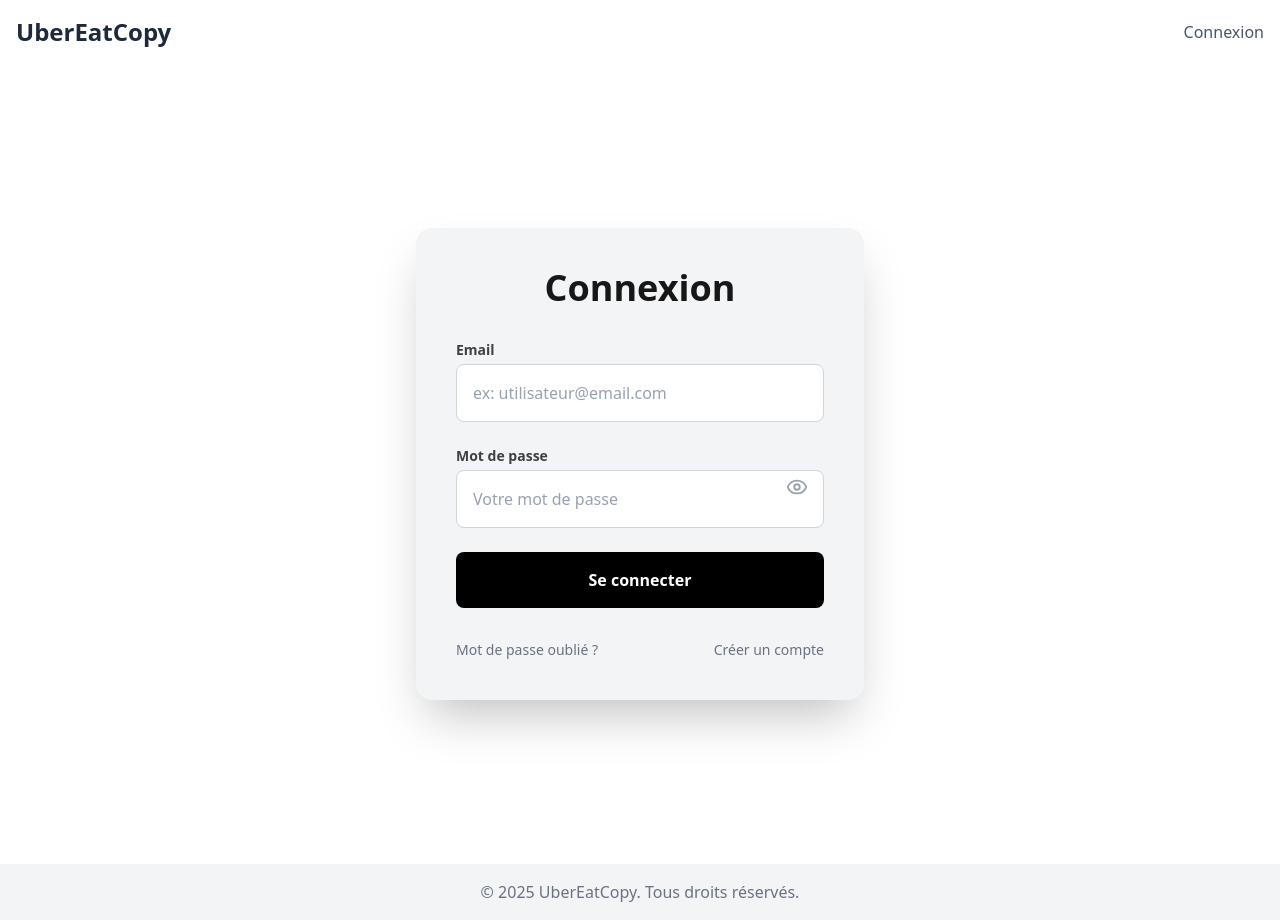
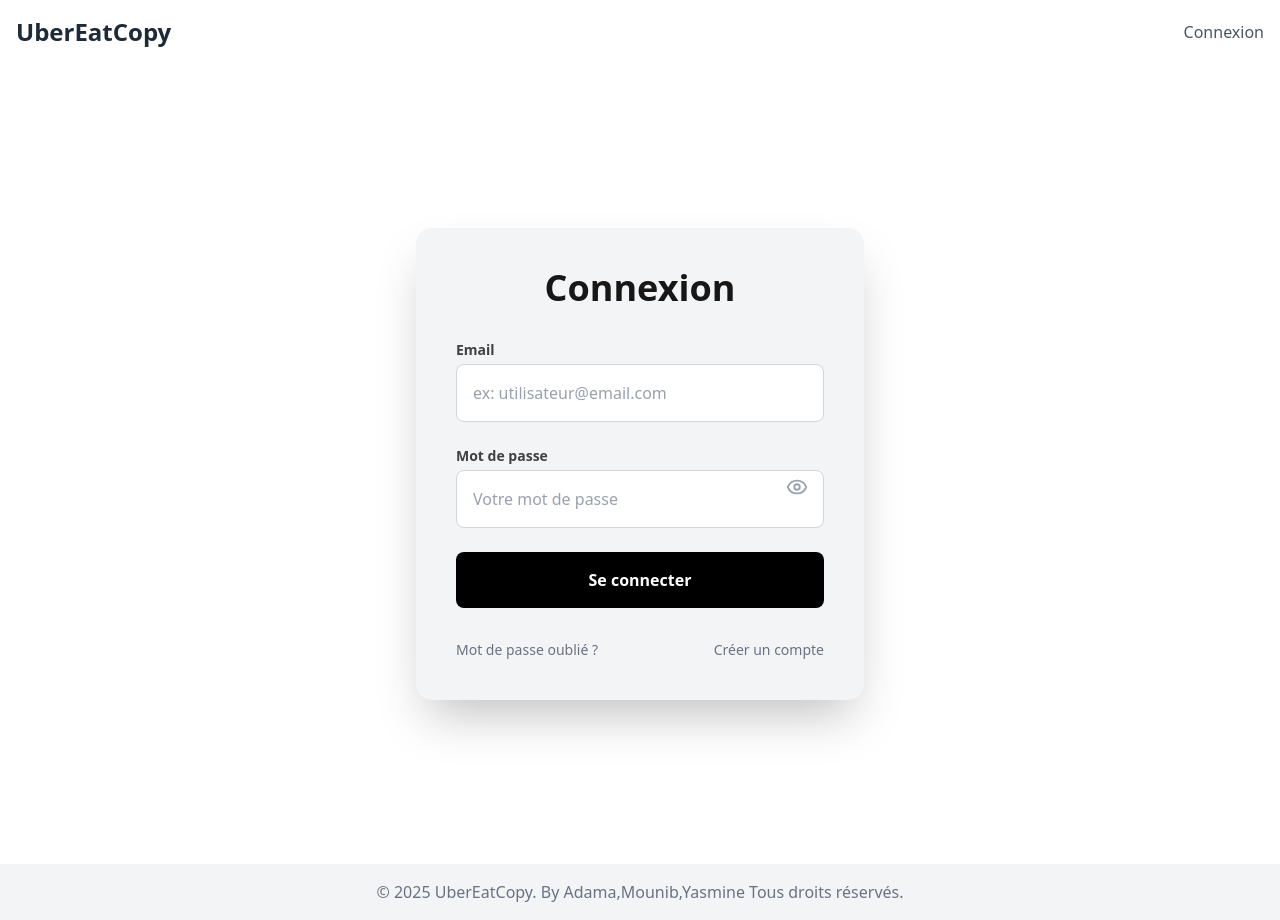
Before and after one commit to Mounib-dev/uber-like-frontend, a React (Vite) app: page /login in a window 1280 px wide. Built offline with nearby package versions, Linux system fonts and the light colour scheme.

Commit message:
minor changes on footer , add names

```diff
--- a/src/components/layout/Footer.jsx
+++ b/src/components/layout/Footer.jsx
@@ -1,7 +1,7 @@
 export default function Footer() {
     return (
       <footer className="bg-gray-100 p-4 text-center text-gray-500">
-        &copy; {new Date().getFullYear()} UberEatCopy. Tous droits réservés.
+        &copy; {new Date().getFullYear()} UberEatCopy. By Adama,Mounib,Yasmine Tous droits réservés.
       </footer>
     );
   }
```
